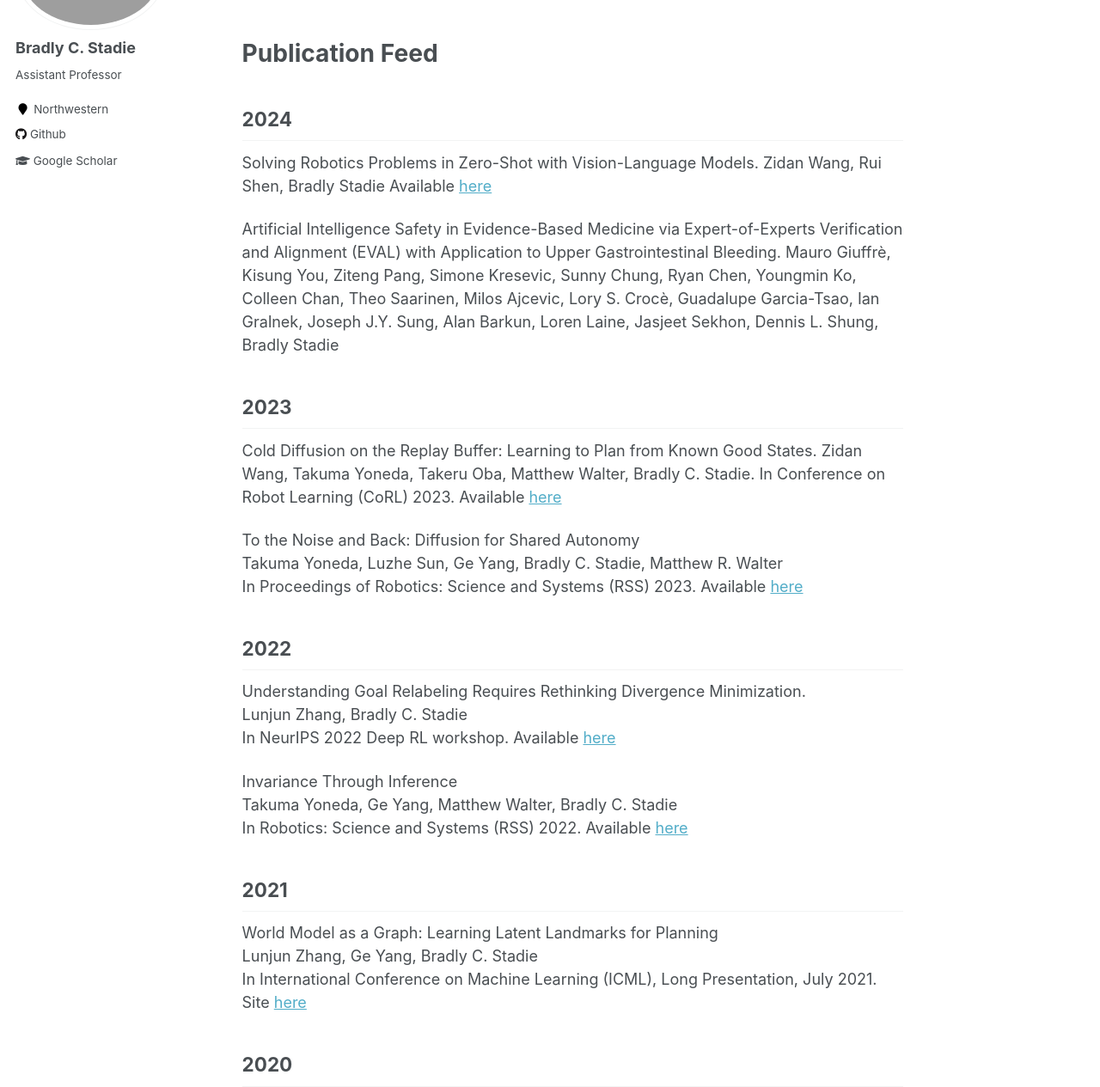
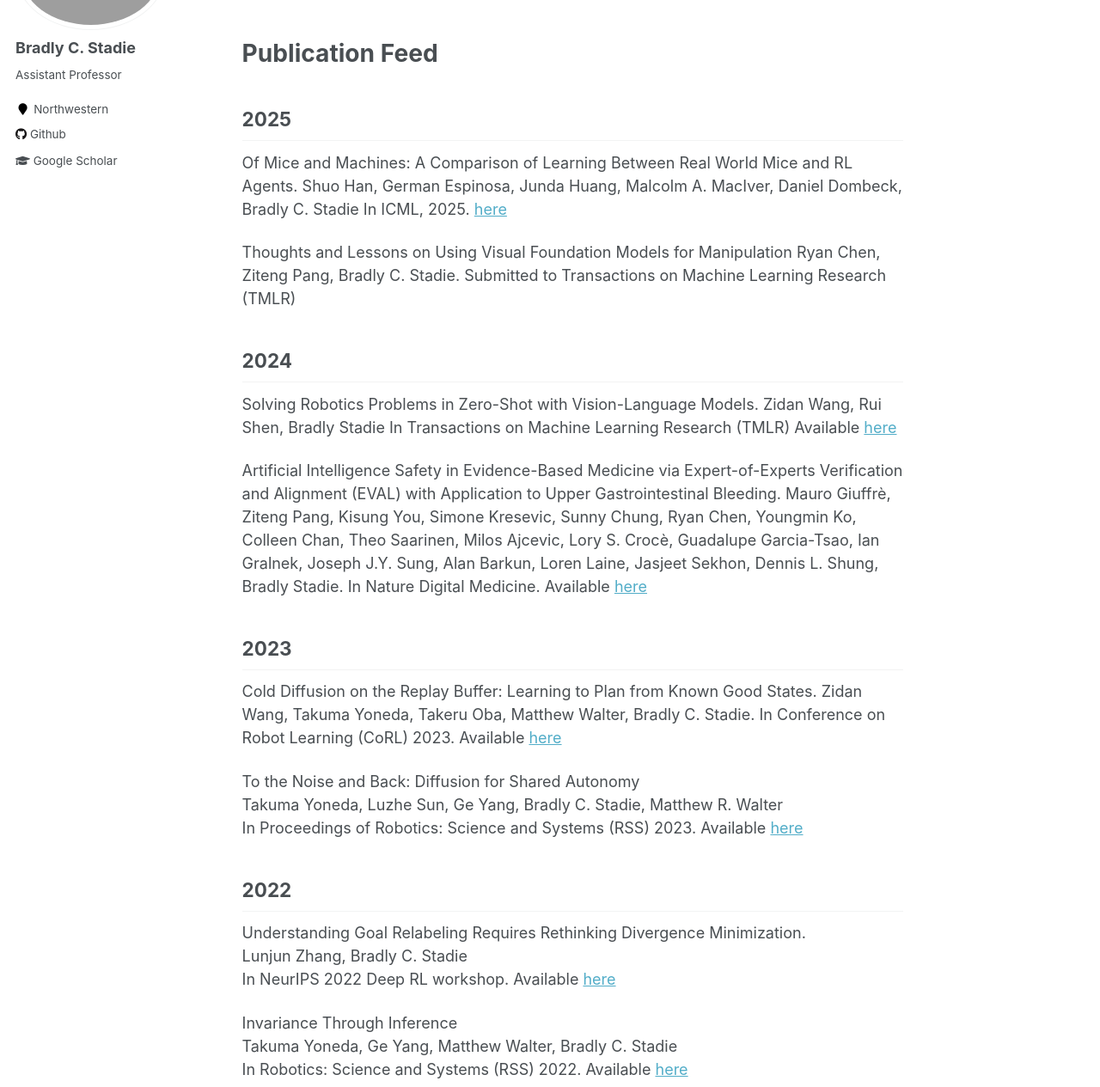
Before and after one commit to bstadie/bstadie.github.io, a Jekyll site: the page built from _pages/about.md, in a window 1280 px wide and 1400 px high, scrolled down 1254 px, cut to the strip 135-1400 px from the top of the window. Shown: the whole strip at 86% size. Built offline with Jekyll 4.4.1, drawn with Linux system fonts in a browser that asks for light colours; some of the changed text lies outside the part shown.

Commit message:
Update about.md

```diff
--- a/_pages/about.md
+++ b/_pages/about.md
@@ -69,14 +69,28 @@ I recently made a YouTube video about some of my research for a general audience
 Publication Feed
 ======
 
+
+2025
+---------------
+
+Of Mice and Machines: A Comparison of Learning Between Real World Mice and RL Agents.
+Shuo Han, German Espinosa, Junda Huang, Malcolm A. MacIver, Daniel Dombeck, Bradly C. Stadie
+In ICML, 2025. [here](https://openreview.net/forum?id=q2pjlx1OeX)
+
+Thoughts and Lessons on Using Visual Foundation Models for Manipulation
+Ryan Chen, Ziteng Pang, Bradly C. Stadie.
+Submitted to Transactions on Machine Learning Research (TMLR)
+
 2024
 ---------------
 Solving Robotics Problems in Zero-Shot with Vision-Language Models.
 Zidan Wang, Rui Shen, Bradly Stadie
+In Transactions on Machine Learning Research (TMLR)
 Available [here](https://wonderful-team-robotics.github.io/)
 
 Artificial Intelligence Safety in Evidence-Based Medicine via Expert-of-Experts Verification and Alignment (EVAL) with Application to Upper Gastrointestinal Bleeding.
-Mauro Giuffrè, Kisung You, Ziteng Pang, Simone Kresevic, Sunny Chung, Ryan Chen, Youngmin Ko, Colleen Chan, Theo Saarinen, Milos Ajcevic, Lory S. Crocè, Guadalupe Garcia-Tsao, Ian Gralnek, Joseph J.Y. Sung, Alan Barkun, Loren Laine, Jasjeet Sekhon, Dennis L. Shung, Bradly Stadie
+Mauro Giuffrè, Ziteng Pang, Kisung You, Simone Kresevic, Sunny Chung, Ryan Chen, Youngmin Ko, Colleen Chan, Theo Saarinen, Milos Ajcevic, Lory S. Crocè, Guadalupe Garcia-Tsao, Ian Gralnek, Joseph J.Y. Sung, Alan Barkun, Loren Laine, Jasjeet Sekhon, Dennis L. Shung, Bradly Stadie.
+In Nature Digital Medicine. Available [here](https://www.nature.com/articles/s41746-025-01589-z?utm_source=rct_congratemailt&utm_medium=email&utm_campaign=oa_20250503&utm_content=10.1038/s41746-025-01589-z)
 
 2023
 ---------------
```
Also changed, not shown: other parts of _pages/about.md (+1 -1 lines).
